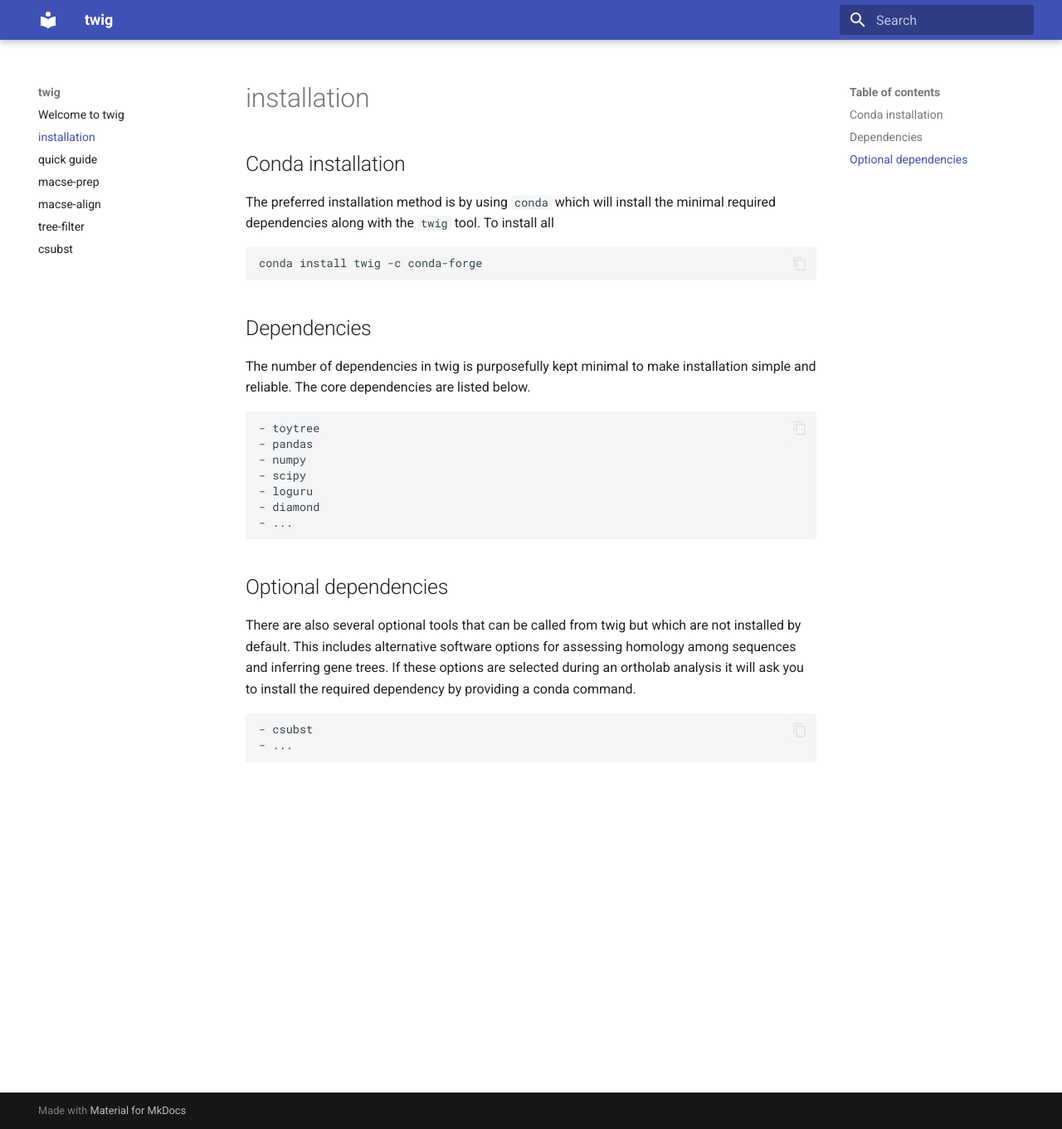
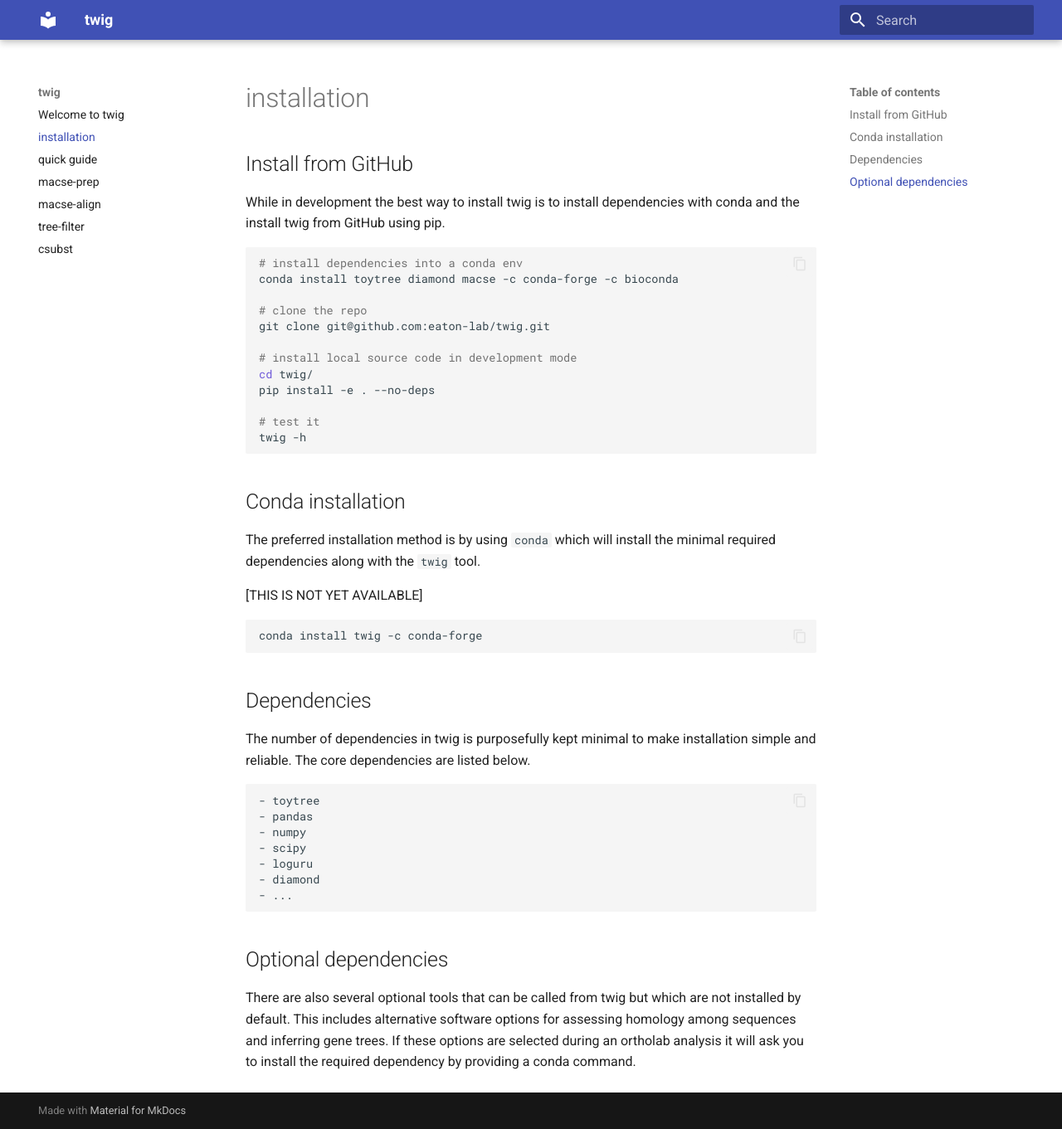
Before and after one commit to eaton-lab/twig, an MkDocs documentation site: the page built from docs/installation.md, in a window 1280 px wide and 1361 px high. Shown: the whole window at 83% size. Built offline with MkDocs 1.6.1 and Material for MkDocs 9.7.7, drawn with Linux system fonts in a browser that asks for light colours.

Commit message:
update docs

````diff
--- a/docs/installation.md
+++ b/docs/installation.md
@@ -1,11 +1,31 @@
 # installation
+
+
+
+## Install from GitHub
+While in development the best way to install twig is to install dependencies with
+conda and the install twig from GitHub using pip.
+```bash
+# install dependencies into a conda env
+conda install toytree diamond macse -c conda-forge -c bioconda
+
+# clone the repo
+git clone git@github.com:eaton-lab/twig.git
+
+# install local source code in development mode
+cd twig/
+pip install -e . --no-deps
+
+# test it
+twig -h
+```
 
 
 ## Conda installation
 The preferred installation method is by using `conda` which will install
-the minimal required dependencies along with the `twig` tool. To install
-all
+the minimal required dependencies along with the `twig` tool.
 
+[THIS IS NOT YET AVAILABLE]
 ```bash
 conda install twig -c conda-forge
 ```
@@ -32,8 +52,3 @@ software options for assessing homology among sequences and inferring
 gene trees. If these options are selected during an ortholab analysis
 it will ask you to install the required dependency by providing a conda
 command.
-
-```
-- csubst
-- ...
-```
````
